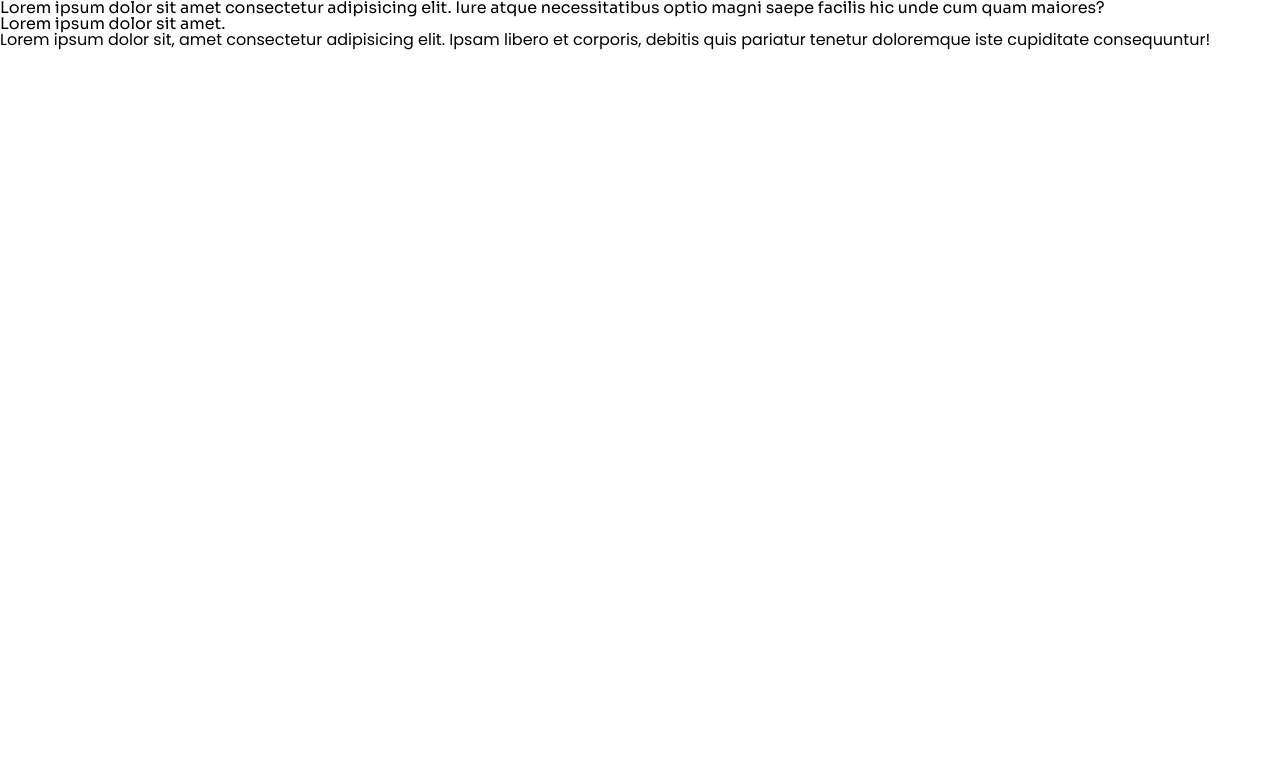
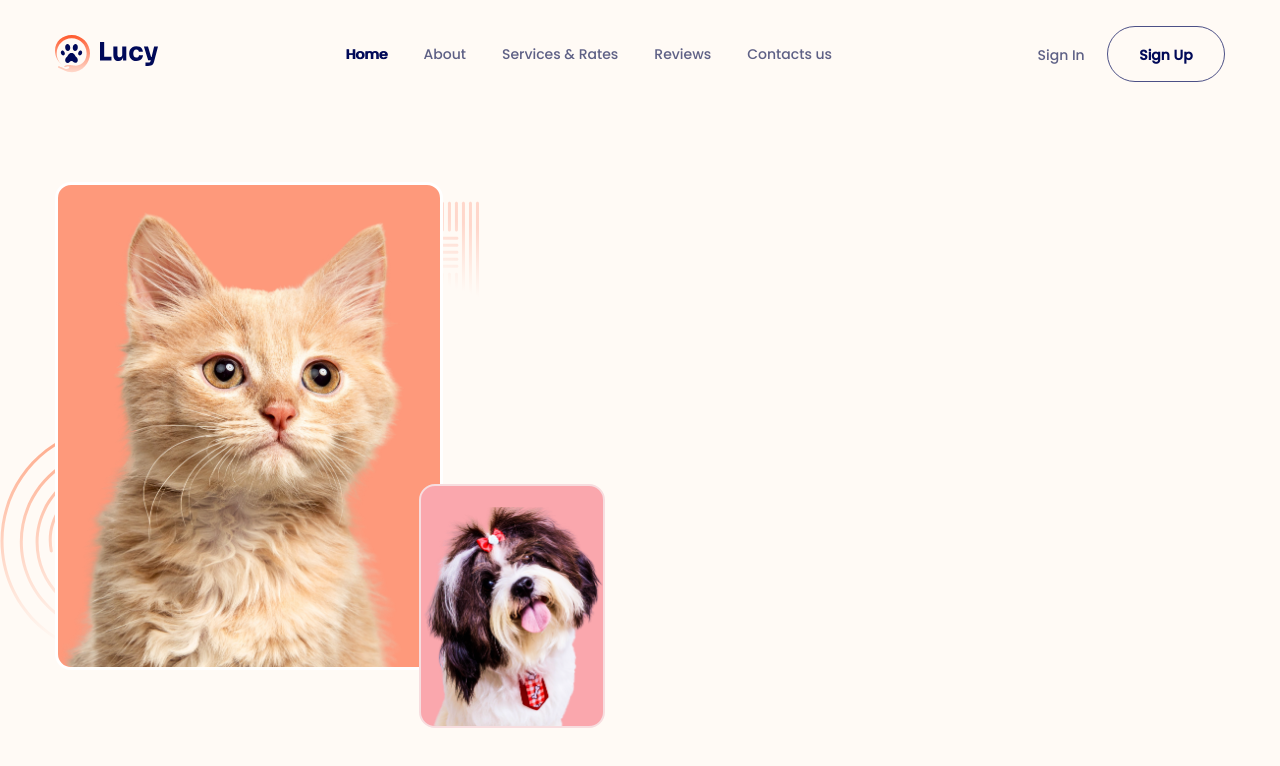
Before and after one commit to hungmanh02/htmlcss-04, a plain HTML site: page index.html in a window 1280 px wide. Drawn offline with Linux system fonts and the light colour scheme.

Commit message:
hero images left

```diff
--- a/assets/css/styles.css
+++ b/assets/css/styles.css
@@ -8,6 +8,11 @@ html {
 body {
   font-size: 1.6rem;
   font-family: "Poppins", sans-serif;
+  background: #fffaf5;
+}
+/* Common */
+a {
+  text-decoration: none;
 }
 h1,
 h2,
@@ -24,3 +29,112 @@ button {
   font-size: inherit;
   font-family: inherit;
 }
+.btn {
+  --height: 56px;
+
+  display: inline-block;
+  min-width: 130px;
+  height: var(--height);
+  line-height: var(--height);
+  border: 1px solid rgb(0, 9, 88, 0.7);
+  border-radius: 99px;
+  color: #000958;
+  font-weight: 600;
+  font-size: 1.4rem;
+  text-align: center;
+}
+/* Container*/
+
+.container {
+  width: 1170px;
+  min-width: calc(100% - 192px);
+  margin: 0 auto;
+}
+/* Header */
+.header {
+  padding: 26px 0;
+}
+.header__inner {
+  display: flex;
+  align-items: center;
+  justify-content: space-between;
+}
+.navbar__list {
+  display: flex;
+}
+.navbar__link,
+.header-action__link {
+  padding: 8px 18px;
+  font-size: 1.4rem;
+  font-weight: 500;
+  line-height: 1;
+  color: #5e6085;
+}
+.navbar__link:hover {
+  color: #000958;
+  text-shadow: 1px 0 0 currentColor;
+}
+.navbar__link.active {
+  color: #000958;
+  text-shadow: 1px 0 0 currentColor;
+}
+.header-action__btn {
+  --heigth: 50px;
+  min-width: 118px;
+  height: var(--height);
+}
+/* Hero */
+.hero {
+  padding-top: 74px;
+}
+.header__inner {
+  display: flex;
+  align-items: center;
+}
+.hero__media {
+  display: flex;
+}
+.hero__img-wrap {
+  /* căng giữa khi hình nhỏ */
+  display: flex;
+  align-items: flex-end;
+  justify-content: center;
+  /* căng giữa khi hình nhỏ */
+  position: relative;
+  width: 388px;
+  height: 488px;
+  border-radius: 16px;
+  background: #fe997b;
+  border: 3px solid white;
+}
+.hero__img {
+  max-width: 100%;
+  max-height: 100%;
+  border-radius: 16px;
+}
+.hero__decor {
+  position: absolute;
+  z-index: -1;
+}
+.hero__decor.hero__decor-left {
+  left: -58px;
+  bottom: 10px;
+}
+.hero__decor.hero__decor-right {
+  top: 16px;
+  right: -39px;
+}
+/* hero img wrap small */
+.hero__img-wrap-small {
+  align-self: flex-end;
+  width: 186px;
+  height: 244px;
+  margin: 0 0 -58px -24px;
+  border: 2px solid #f7dddf;
+  background: #faa7ad;
+}
+.hero__img-small {
+  max-width: 100%;
+  max-height: 100%;
+  border-radius: 16px;
+}
--- a/index.html
+++ b/index.html
@@ -91,15 +91,75 @@
     <link rel="stylesheet" href="./assets/css/styles.css" />
   </head>
   <body>
-    <h1>
-      Lorem ipsum dolor sit amet consectetur adipisicing elit. Iure atque
-      necessitatibus optio magni saepe facilis hic unde cum quam maiores?
-    </h1>
-    <h5>Lorem ipsum dolor sit amet.</h5>
-    <p>
-      Lorem ipsum dolor sit, amet consectetur adipisicing elit. Ipsam libero et
-      corporis, debitis quis pariatur tenetur doloremque iste cupiditate
-      consequuntur!
-    </p>
+    <!-- header -->
+    <header class="header">
+      <div class="container">
+        <div class="header__inner">
+          <!-- logo -->
+          <img src="./assets/images/logo-lucy.svg" alt="Lucy" class="logo" />
+          <!-- Navbar -->
+          <nav class="navbar">
+            <ul class="navbar__list">
+              <li class="navbar__item">
+                <a href="" class="navbar__link active">Home</a>
+              </li>
+              <li class="navbar__item">
+                <a href="" class="navbar__link">About</a>
+              </li>
+              <li class="navbar__item">
+                <a href="" class="navbar__link">Services & Rates</a>
+              </li>
+              <li class="navbar__item">
+                <a href="" class="navbar__link">Reviews</a>
+              </li>
+              <li class="navbar__item">
+                <a href="" class="navbar__link">Contacts us</a>
+              </li>
+            </ul>
+          </nav>
+          <!-- Header action -->
+          <div class="header-action">
+            <a href="#!" class="header-action__link">Sign In</a>
+            <a href="#!" class="btn header-action__btn">Sign Up</a>
+          </div>
+        </div>
+      </div>
+    </header>
+    <!-- End  header -->
+    <!-- Hero -->
+    <section class="hero">
+      <div class="container">
+        <div class="hero__inner">
+          <!-- hero media -->
+          <div class="hero__media">
+            <div class="hero__img-wrap">
+              <img src="./assets/images/pet-01.png" alt="" class="hero__img" />
+              <!-- Decorators -->
+              <img
+                src="./assets/images/decor-1.svg"
+                alt=""
+                class="hero__decor hero__decor-right"
+              />
+              <img
+                src="./assets/images/decor-2.svg"
+                alt=""
+                class="hero__decor hero__decor-left"
+              />
+            </div>
+            <!-- images small -->
+            <div class="hero__img-wrap hero__img-wrap-small">
+              <img
+                src="./assets/images/pet-02.png"
+                alt=""
+                class="hero__img hero__img-small"
+              />
+            </div>
+          </div>
+          <!-- hero content -->
+          <section class="hero__content"></section>
+        </div>
+      </div>
+    </section>
+    <!-- End Hero -->
   </body>
 </html>
```
Also changed, not shown: assets/images/decor-1.svg (added), assets/images/decor-2.svg (added), assets/images/logo-lucy.svg (added), assets/images/pet-01.png (added), assets/images/pet-02.png (added), assets/images/pet-03.svg (added), assets/images/pet-04.svg (added).
